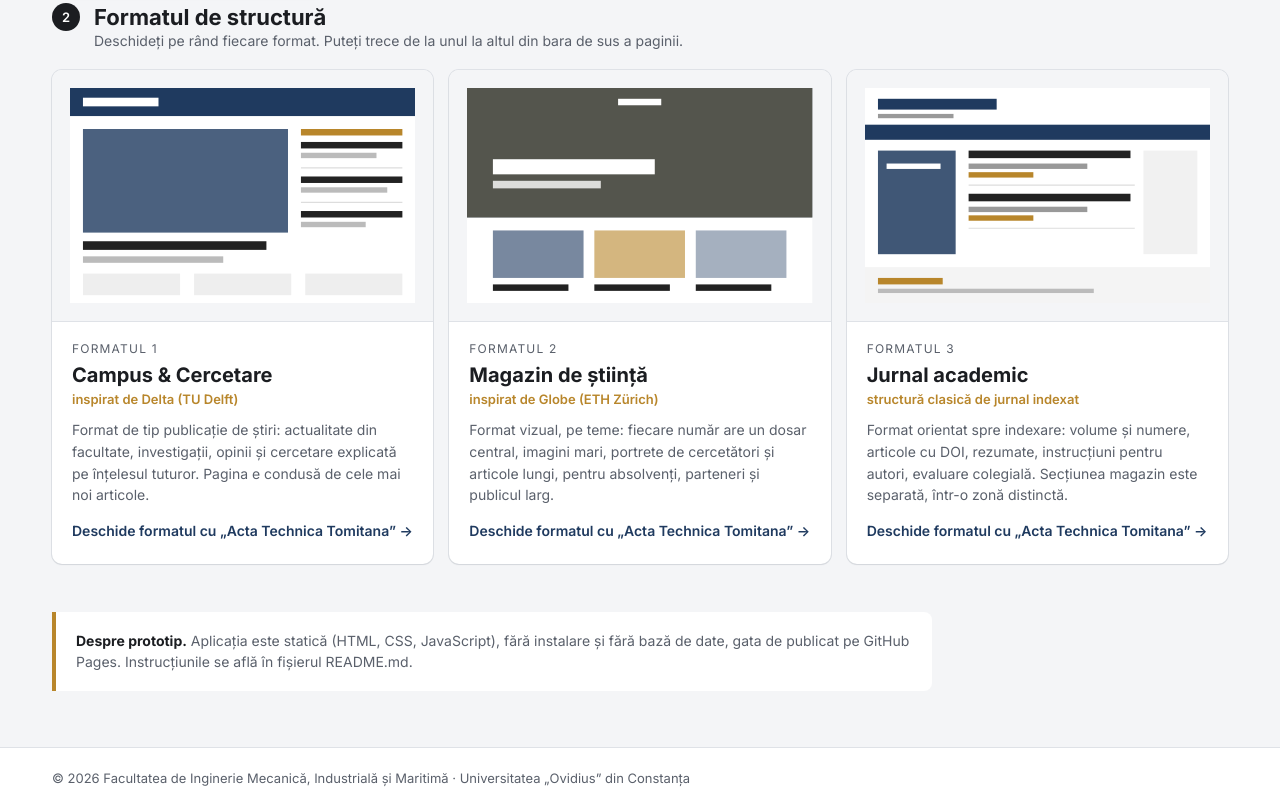
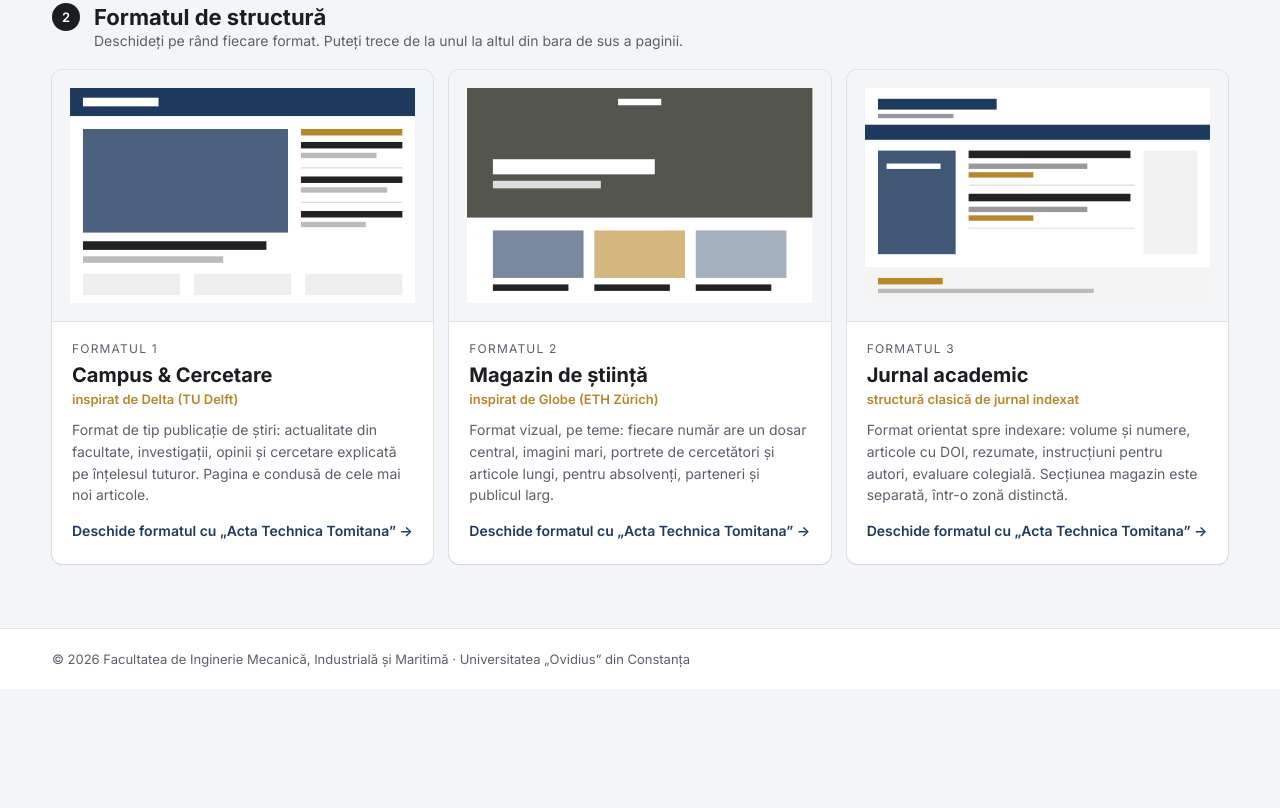
Before and after one commit to Beldugan/revista-fimim-prototip, a plain HTML site: page index.html in a window 1280 px wide. Shown: the part 520-1328 px from the top of the page. After the commit the page ends 1209 px from the top, so only its background shows below. Drawn offline with Linux system fonts and the light colour scheme.

Commit message:
Pagina principală: doar alegerea denumirii și a formatului
Co-Authored-By: Claude Opus 5.5 <noreply@anthropic.com>
Claude-Session: https://claude.ai/code/session_01TZFbCrqD6dUmHUktw56B3Q

```diff
--- a/index.html
+++ b/index.html
@@ -17,9 +17,6 @@
   .antet .inst strong { display: block; color: var(--text); font-size: 14px; }
   .antet .stare { font-size: 12px; text-transform: uppercase; letter-spacing: .08em; color: var(--text-2); border: 1px solid var(--linie); padding: 4px 10px; border-radius: 99px; background: var(--fundal-2); }
 
-  .intro { padding: 56px 0 24px; }
-  .intro h1 { font-family: "Source Serif 4", Georgia, serif; font-size: clamp(30px, 4.5vw, 48px); font-weight: 600; max-width: 820px; letter-spacing: -.01em; }
-  .intro p { color: var(--text-2); max-width: 720px; font-size: 17px; }
 
   .pas { padding: 24px 0 8px; }
   main > .pas:first-child { padding-top: 48px; }
@@ -64,8 +61,6 @@
   .card-format p { font-size: 14px; color: var(--text-2); flex: 1; }
   .card-format .deschide { font-weight: 600; font-size: 14px; color: var(--brand); }
 
-  .nota { margin: 40px 0 56px; padding: 18px 20px; background: #fff; border-left: 4px solid var(--accent); border-radius: 0 8px 8px 0; font-size: 14px; color: var(--text-2); max-width: 880px; }
-  .nota strong { color: var(--text); }
   footer { border-top: 1px solid var(--linie); background: #fff; font-size: 13px; color: var(--text-2); padding: 20px 0; }
 </style>
 </head>
@@ -81,7 +76,7 @@
   </div>
 </header>
 
-<main class="container">
+<main class="container" style="padding-bottom:56px">
 
   <section class="pas" aria-labelledby="pas1">
     <div class="pas-cap"><span class="nr">1</span><div><h2 id="pas1">Denumirea revistei</h2><p>Selecția se păstrează în toate formatele și poate fi schimbată oricând din bara de sus.</p></div></div>
@@ -92,10 +87,6 @@
     <div class="pas-cap"><span class="nr">2</span><div><h2 id="pas2">Formatul de structură</h2><p>Deschideți pe rând fiecare format. Puteți trece de la unul la altul din bara de sus a paginii.</p></div></div>
     <div class="grila-format" id="grila-format"></div>
   </section>
-
-  <aside class="nota">
-    <strong>Despre prototip.</strong> Aplicația este statică (HTML, CSS, JavaScript), fără instalare și fără bază de date, gata de publicat pe GitHub Pages. Instrucțiunile se află în fișierul README.md.
-  </aside>
 </main>
 
 <footer><div class="container">&copy; <span data-an></span> <span data-facultate></span> · <span data-universitate></span></div></footer>
```
